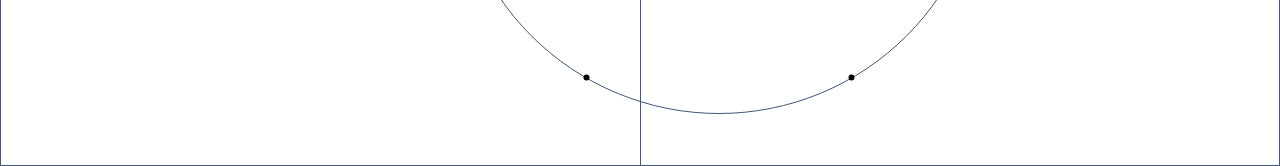
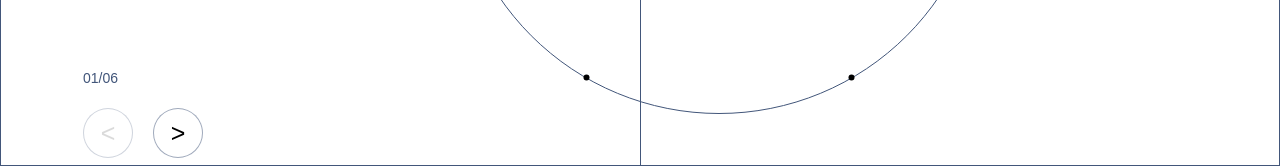
Before and after one commit to Miroslav988/tt-only, a React (Create React App) app: page / in a window 1280 px wide. Shown: the part 634-800 px from the top of the page. Built offline with nearby package versions, Linux system fonts and the light colour scheme.

Commit message:
функциолан готов

```diff
--- a/src/components/UI/MyCircle.tsx
+++ b/src/components/UI/MyCircle.tsx
@@ -1,5 +1,6 @@
 import React, { useState } from "react";
 import "./MyCircle.scss";
+import NavBtns from "./NavBtns/NavBtns";
 
 interface MyCircleProps {
   buttonList: string[];
@@ -26,6 +27,12 @@ const MyCircle: React.FC<MyCircleProps> = ({
       setActiveName(true);
     }, 500);
   };
+  const moveForward = () => {
+    handleClick(activeIndex + 1);
+  };
+  const moveBackward = () => {
+    handleClick(activeIndex - 1);
+  };
   return (
     <div className="cirlceCont">
       <p className={`btnText ${activeName ? "activeName" : ""}`}>{btnName}</p>
@@ -51,6 +58,12 @@ const MyCircle: React.FC<MyCircleProps> = ({
           );
         })}
       </div>
+      <NavBtns
+        list={buttonList}
+        currentIndex={activeIndex}
+        moveForward={moveForward}
+        moveBackward={moveBackward}
+      />
     </div>
   );
 };
--- /dev/null
+++ b/src/components/UI/NavBtns/NavBtns.scss
@@ -0,0 +1,33 @@
+.navBtnsCont {
+  position: absolute;
+  bottom: -44px;
+  left: -370px;
+  width: 120px;
+  height: 88px;
+  display: flex;
+  flex-direction: column;
+  align-items: flex-start;
+}
+.counter {
+  color: #42567a;
+  font-size: 14px;
+  font-weight: 400;
+  margin-bottom: auto;
+}
+.navBtns {
+  display: flex;
+  justify-content: space-between;
+  width: 100%;
+}
+.btn {
+  border: 1px solid #42567a80;
+  background-color: white;
+  box-sizing: border-box;
+  width: 50px;
+  height: 50px;
+  border-radius: 50%;
+  font-size: 25px;
+}
+:disabled {
+  opacity: 0.5;
+}
--- /dev/null
+++ b/src/components/UI/NavBtns/NavBtns.tsx
@@ -0,0 +1,40 @@
+import React from "react";
+import "./NavBtns.scss";
+interface NavBtnsProps {
+  list: string[];
+  currentIndex: number;
+  moveForward: () => void;
+  moveBackward: () => void;
+}
+const NavBtns: React.FC<NavBtnsProps> = ({
+  list,
+  currentIndex,
+  moveForward,
+  moveBackward,
+}) => {
+  return (
+    <div className="navBtnsCont">
+      <span className="counter">
+        0{currentIndex}/0{list.length}
+      </span>
+      <div className="navBtns">
+        <button
+          onClick={moveBackward}
+          className="backward btn"
+          disabled={currentIndex - 1 === 0}
+        >
+          &lt;
+        </button>
+        <button
+          onClick={moveForward}
+          className="forvard btn"
+          disabled={currentIndex === list.length}
+        >
+          &gt;
+        </button>
+      </div>
+    </div>
+  );
+};
+
+export default NavBtns;
```
